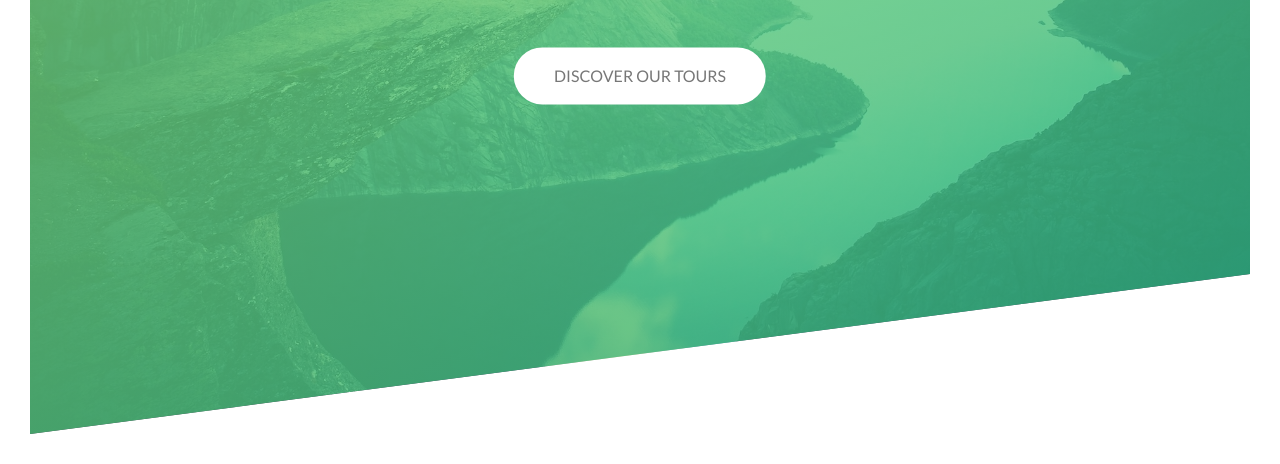
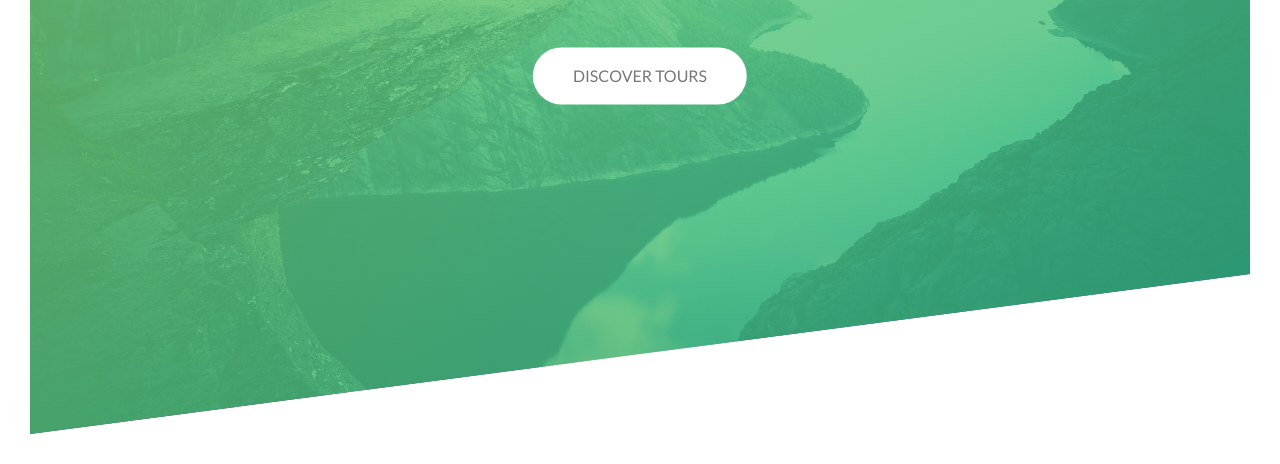
Before and after one commit to vikhulei/Outdoors, a website built with Parcel: page index.html in a window 1280 px wide. Shown: the part 356-820 px from the top of the page. Built offline with nearby package versions, Linux system fonts and the light colour scheme.

Commit message:
test text change

```diff
--- a/index.html
+++ b/index.html
@@ -28,7 +28,7 @@
           <span class="heading-primary--sub">is where life happens</span>
         </h1>
 
-        <a href="#" class="btn btn--white btn--animated">Discover our tours</a>
+        <a href="#" class="btn btn--white btn--animated">Discover tours</a>
       </div>
     </header>
   </body>
```
